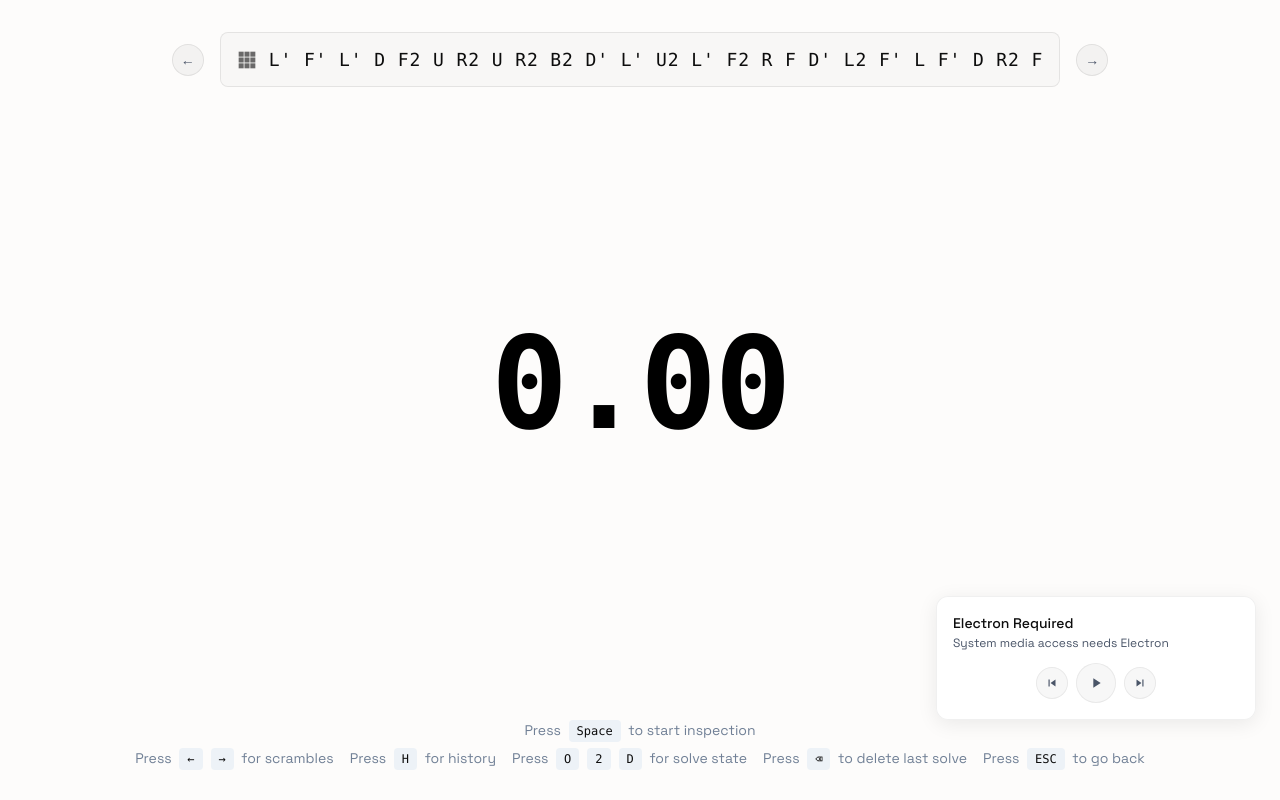
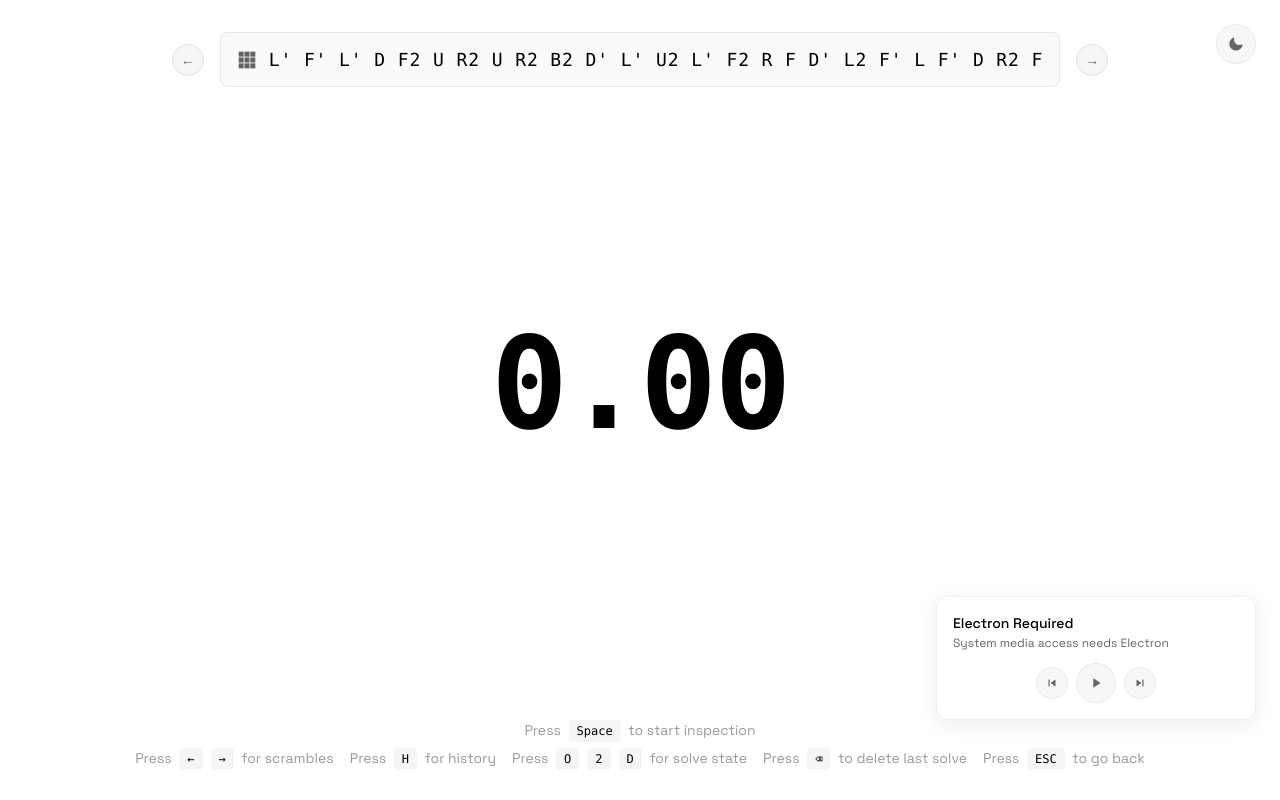
Before and after one commit to priyanshush325/zen-timer, a React (Vite) app: page / in a window 1280 px wide. Both pictures are taken after a click on the button "Get Started". Built offline with nearby package versions, Linux system fonts and the light colour scheme.

Commit message:
feat: light/dark themes

```diff
--- a/src/components/MediaWidget.tsx
+++ b/src/components/MediaWidget.tsx
@@ -12,6 +12,7 @@ interface MediaInfo {
 
 interface MediaWidgetProps {
   isFocused: boolean;
+  theme: 'light' | 'dark';
 }
 
 // Declare the Electron API that we'll add to the main process
@@ -29,9 +30,18 @@ declare global {
   }
 }
 
-const MediaWidget: React.FC<MediaWidgetProps> = ({ isFocused }) => {
+const MediaWidget: React.FC<MediaWidgetProps> = ({ isFocused, theme }) => {
   const [mediaInfo, setMediaInfo] = useState<MediaInfo | null>(null);
   const [isElectron, setIsElectron] = useState(false);
+
+  // Theme variables for MediaWidget
+  const bgColor = theme === 'light' ? 'rgba(255, 255, 255, 0.95)' : 'rgba(31, 31, 31, 0.95)';
+  const borderColor = theme === 'light' ? 'rgba(0, 0, 0, 0.06)' : 'rgba(255, 255, 255, 0.06)';
+  const textPrimary = theme === 'light' ? '#000000' : '#ffffff';
+  const textSecondary = theme === 'light' ? '#666666' : '#a3a3a3';
+  const buttonBg = theme === 'light' ? 'rgba(0, 0, 0, 0.03)' : 'rgba(255, 255, 255, 0.03)';
+  const buttonBgHover = theme === 'light' ? 'rgba(0, 0, 0, 0.06)' : 'rgba(255, 255, 255, 0.06)';
+  const buttonBorder = theme === 'light' ? 'rgba(0, 0, 0, 0.06)' : 'rgba(255, 255, 255, 0.06)';
 
   useEffect(() => {
     // Check if we're running in Electron
@@ -140,10 +150,10 @@ const MediaWidget: React.FC<MediaWidgetProps> = ({ isFocused }) => {
       <div
         className="rounded-xl border p-4 w-80"
         style={{
-          background: 'rgba(255, 255, 255, 0.95)',
+          background: bgColor,
           backdropFilter: 'blur(12px)',
-          borderColor: 'rgba(0, 0, 0, 0.06)',
-          boxShadow: '0 4px 20px rgba(0, 0, 0, 0.08)'
+          borderColor: borderColor,
+          boxShadow: theme === 'light' ? '0 4px 20px rgba(0, 0, 0, 0.08)' : '0 4px 20px rgba(0, 0, 0, 0.3)'
         }}
       >
         {/* Track info section */}
@@ -162,14 +172,14 @@ const MediaWidget: React.FC<MediaWidgetProps> = ({ isFocused }) => {
           <div className="flex-1 min-w-0">
             <div
               className="font-medium text-sm truncate"
-              style={{ color: 'var(--text-primary)' }}
+              style={{ color: textPrimary }}
             >
               {mediaInfo.title}
             </div>
             {mediaInfo.artist && (
               <div
                 className="text-xs truncate mt-0.5"
-                style={{ color: 'var(--text-secondary)' }}
+                style={{ color: textSecondary }}
               >
                 {mediaInfo.artist}
               </div>
@@ -194,15 +204,15 @@ const MediaWidget: React.FC<MediaWidgetProps> = ({ isFocused }) => {
             onClick={handlePrevious}
             className="w-8 h-8 rounded-full flex items-center justify-center transition-colors"
             style={{
-              background: 'rgba(0, 0, 0, 0.03)',
-              color: 'var(--text-secondary)',
-              border: '1px solid rgba(0, 0, 0, 0.06)'
+              background: buttonBg,
+              color: textSecondary,
+              border: `1px solid ${buttonBorder}`
             }}
             onMouseEnter={(e) => {
-              e.currentTarget.style.background = 'rgba(0, 0, 0, 0.06)';
+              e.currentTarget.style.background = buttonBgHover;
             }}
             onMouseLeave={(e) => {
-              e.currentTarget.style.background = 'rgba(0, 0, 0, 0.03)';
+              e.currentTarget.style.background = buttonBg;
             }}
           >
             <svg width="14" height="14" viewBox="0 0 24 24" fill="currentColor">
@@ -214,15 +224,15 @@ const MediaWidget: React.FC<MediaWidgetProps> = ({ isFocused }) => {
             onClick={handlePlayPause}
             className="w-10 h-10 rounded-full flex items-center justify-center transition-colors"
             style={{
-              background: 'rgba(0, 0, 0, 0.03)',
-              color: 'var(--text-secondary)',
-              border: '1px solid rgba(0, 0, 0, 0.06)'
+              background: buttonBg,
+              color: textSecondary,
+              border: `1px solid ${buttonBorder}`
             }}
             onMouseEnter={(e) => {
-              e.currentTarget.style.background = 'rgba(0, 0, 0, 0.06)';
+              e.currentTarget.style.background = buttonBgHover;
             }}
             onMouseLeave={(e) => {
-              e.currentTarget.style.background = 'rgba(0, 0, 0, 0.03)';
+              e.currentTarget.style.background = buttonBg;
             }}
           >
             {mediaInfo.isPlaying ? (
@@ -240,15 +250,15 @@ const MediaWidget: React.FC<MediaWidgetProps> = ({ isFocused }) => {
             onClick={handleNext}
             className="w-8 h-8 rounded-full flex items-center justify-center transition-colors"
             style={{
-              background: 'rgba(0, 0, 0, 0.03)',
-              color: 'var(--text-secondary)',
-              border: '1px solid rgba(0, 0, 0, 0.06)'
+              background: buttonBg,
+              color: textSecondary,
+              border: `1px solid ${buttonBorder}`
             }}
             onMouseEnter={(e) => {
-              e.currentTarget.style.background = 'rgba(0, 0, 0, 0.06)';
+              e.currentTarget.style.background = buttonBgHover;
             }}
             onMouseLeave={(e) => {
-              e.currentTarget.style.background = 'rgba(0, 0, 0, 0.03)';
+              e.currentTarget.style.background = buttonBg;
             }}
           >
             <svg width="14" height="14" viewBox="0 0 24 24" fill="currentColor">
--- a/src/components/Timer.tsx
+++ b/src/components/Timer.tsx
@@ -31,6 +31,7 @@ const Timer: React.FC<TimerProps> = ({ onBackToHome }) => {
   const [deleteConfirmationActive, setDeleteConfirmationActive] = useState(false);
   const [toastFadingOut, setToastFadingOut] = useState(false);
   const [inspectionTime, setInspectionTime] = useState(15);
+  const [theme, setTheme] = useState<'light' | 'dark'>('light');
   const [, forceUpdate] = useState({});
   const scrambleRef = useRef<ScrambleGeneratorRef>(null);
   const inspectionStartRef = useRef<number | null>(null);
@@ -104,6 +105,39 @@ const Timer: React.FC<TimerProps> = ({ onBackToHome }) => {
 
     const sum = actualTimes.reduce((acc, time) => acc + time, 0);
     return sum / actualTimes.length;
+  };
+
+  // Theme management
+  const toggleTheme = () => {
+    const newTheme = theme === 'light' ? 'dark' : 'light';
+    console.log('Toggling theme from', theme, 'to', newTheme);
+    setTheme(newTheme);
+    localStorage.setItem('zen-timer-theme', newTheme);
+  };
+
+  // Load theme from localStorage on mount
+  useEffect(() => {
+    const savedTheme = localStorage.getItem('zen-timer-theme') as 'light' | 'dark' | null;
+    if (savedTheme) {
+      setTheme(savedTheme);
+    }
+  }, []);
+
+  // Theme CSS variables
+  const themeVars = {
+    '--bg-primary': theme === 'light' ? '#ffffff' : '#0f0f0f',
+    '--bg-secondary': theme === 'light' ? 'rgba(255, 255, 255, 0.95)' : 'rgba(15, 15, 15, 0.95)',
+    '--bg-tertiary': theme === 'light' ? 'rgba(255, 255, 255, 0.8)' : 'rgba(31, 31, 31, 0.8)',
+    '--text-primary': theme === 'light' ? '#000000' : '#ffffff',
+    '--text-secondary': theme === 'light' ? '#666666' : '#a3a3a3',
+    '--text-tertiary': theme === 'light' ? '#999999' : '#737373',
+    '--border-light': theme === 'light' ? 'rgba(0, 0, 0, 0.06)' : 'rgba(255, 255, 255, 0.06)',
+    '--border-medium': theme === 'light' ? 'rgba(0, 0, 0, 0.08)' : 'rgba(255, 255, 255, 0.08)',
+    '--gray-100': theme === 'light' ? '#f5f5f5' : '#262626',
+    '--hover-bg': theme === 'light' ? 'rgba(0, 0, 0, 0.03)' : 'rgba(255, 255, 255, 0.03)',
+    '--hover-bg-strong': theme === 'light' ? 'rgba(0, 0, 0, 0.06)' : 'rgba(255, 255, 255, 0.06)',
+    '--shadow-light': theme === 'light' ? 'rgba(0, 0, 0, 0.08)' : 'rgba(0, 0, 0, 0.3)',
+    '--shadow-strong': theme === 'light' ? 'rgba(0, 0, 0, 0.1)' : 'rgba(0, 0, 0, 0.5)'
   };
 
   // Determine if we should be in focused mode (fade out UI)
@@ -297,11 +331,11 @@ const Timer: React.FC<TimerProps> = ({ onBackToHome }) => {
       case 'inspection':
         return inspectionTime <= 3 ? '#ef4444' : '#f59e0b'; // Red if 3 or less, orange otherwise
       case 'running':
-        return '#000000'; // Black
+        return themeVars['--text-primary']; // Use theme-aware color
       case 'stopped':
-        return '#000000'; // Black (neutral after solve)
+        return themeVars['--text-primary']; // Use theme-aware color
       default:
-        return '#000000'; // Black (neutral)
+        return themeVars['--text-primary']; // Use theme-aware color
     }
   };
 
@@ -566,7 +600,53 @@ const Timer: React.FC<TimerProps> = ({ onBackToHome }) => {
 
 
   return (
-    <div className="min-h-screen flex flex-col items-center justify-center relative px-8">
+    <div
+      className="min-h-screen flex flex-col items-center justify-center relative px-8 transition-colors duration-300"
+      style={{
+        ...themeVars,
+        background: 'var(--bg-primary)'
+      } as React.CSSProperties}
+    >
+      {/* Theme toggle */}
+      <button
+        onClick={toggleTheme}
+        className="absolute top-6 right-6 w-10 h-10 rounded-full flex items-center justify-center transition-all duration-300 cursor-pointer z-50"
+        style={{
+          background: theme === 'light' ? 'rgba(0, 0, 0, 0.03)' : 'rgba(255, 255, 255, 0.03)',
+          border: `1px solid ${theme === 'light' ? 'rgba(0, 0, 0, 0.06)' : 'rgba(255, 255, 255, 0.06)'}`,
+          color: theme === 'light' ? '#666666' : '#a3a3a3',
+          opacity: isFocused ? 0 : 1
+        }}
+        onMouseEnter={(e) => {
+          e.currentTarget.style.background = theme === 'light' ? 'rgba(0, 0, 0, 0.06)' : 'rgba(255, 255, 255, 0.06)';
+          e.currentTarget.style.borderColor = theme === 'light' ? 'rgba(0, 0, 0, 0.08)' : 'rgba(255, 255, 255, 0.08)';
+        }}
+        onMouseLeave={(e) => {
+          e.currentTarget.style.background = theme === 'light' ? 'rgba(0, 0, 0, 0.03)' : 'rgba(255, 255, 255, 0.03)';
+          e.currentTarget.style.borderColor = theme === 'light' ? 'rgba(0, 0, 0, 0.06)' : 'rgba(255, 255, 255, 0.06)';
+        }}
+      >
+        {theme === 'light' ? (
+          // Moon icon for switching to dark mode
+          <svg width="16" height="16" viewBox="0 0 24 24" fill="currentColor">
+            <path d="M21.64 13a1 1 0 0 0-1.05-.14 8.05 8.05 0 0 1-3.37.73 8.15 8.15 0 0 1-8.14-8.1 8.59 8.59 0 0 1 .25-2A1 1 0 0 0 8 2.36a10.14 10.14 0 1 0 14 11.69 1 1 0 0 0-.36-1.05z"/>
+          </svg>
+        ) : (
+          // Sun icon for switching to light mode
+          <svg width="16" height="16" viewBox="0 0 24 24" fill="currentColor">
+            <circle cx="12" cy="12" r="4"/>
+            <path d="m12 2v2"/>
+            <path d="m12 20v2"/>
+            <path d="m4.93 4.93 1.41 1.41"/>
+            <path d="m17.66 17.66 1.41 1.41"/>
+            <path d="m2 12h2"/>
+            <path d="m20 12h2"/>
+            <path d="m6.34 17.66-1.41 1.41"/>
+            <path d="m19.07 4.93-1.41 1.41"/>
+          </svg>
+        )}
+      </button>
+
       {/* Scramble display */}
       <div
         className="absolute top-8 left-8 right-8 transition-opacity duration-300"
@@ -616,7 +696,7 @@ const Timer: React.FC<TimerProps> = ({ onBackToHome }) => {
                     }}
                     onClick={() => setSelectedSolve(solve)}
                     onMouseEnter={(e) => {
-                      e.currentTarget.style.background = 'rgba(0, 0, 0, 0.05)';
+                      e.currentTarget.style.background = 'var(--hover-bg-strong)';
                     }}
                     onMouseLeave={(e) => {
                       e.currentTarget.style.background = 'transparent';
@@ -897,12 +977,12 @@ const Timer: React.FC<TimerProps> = ({ onBackToHome }) => {
           <div
             className="h-full rounded-xl backdrop-blur-sm border flex flex-col overflow-hidden"
             style={{
-              background: 'rgba(255, 255, 255, 0.95)',
-              borderColor: 'rgba(0, 0, 0, 0.08)',
-              boxShadow: '0 20px 40px rgba(0, 0, 0, 0.08), 0 8px 16px rgba(0, 0, 0, 0.04)'
+              background: 'var(--bg-secondary)',
+              borderColor: 'var(--border-medium)',
+              boxShadow: theme === 'light' ? '0 20px 40px rgba(0, 0, 0, 0.08), 0 8px 16px rgba(0, 0, 0, 0.04)' : '0 20px 40px rgba(0, 0, 0, 0.3), 0 8px 16px rgba(0, 0, 0, 0.2)'
             }}
           >
-            <div className="px-6 py-4 bg-white bg-opacity-50">
+            <div className="px-6 py-4" style={{ background: 'var(--bg-tertiary)' }}>
               <div className="flex items-center justify-between">
                 <h2 className="text-sm font-medium tracking-wide uppercase" style={{ color: 'var(--text-tertiary)' }}>
                   History
@@ -911,14 +991,14 @@ const Timer: React.FC<TimerProps> = ({ onBackToHome }) => {
                   onClick={() => setShowHistory(false)}
                   className="w-6 h-6 rounded-full flex items-center justify-center text-xs transition-colors"
                   style={{
-                    background: 'rgba(0, 0, 0, 0.04)',
+                    background: 'var(--hover-bg)',
                     color: 'var(--text-secondary)'
                   }}
                   onMouseEnter={(e) => {
-                    e.currentTarget.style.background = 'rgba(0, 0, 0, 0.08)';
+                    e.currentTarget.style.background = 'var(--hover-bg-strong)';
                   }}
                   onMouseLeave={(e) => {
-                    e.currentTarget.style.background = 'rgba(0, 0, 0, 0.04)';
+                    e.currentTarget.style.background = 'var(--hover-bg)';
                   }}
                 >
                   ×
@@ -927,10 +1007,10 @@ const Timer: React.FC<TimerProps> = ({ onBackToHome }) => {
             </div>
 
             <div className="flex-1 flex flex-col min-h-0">
-              <div className="px-6 py-3 bg-white bg-opacity-30">
+              <div className="px-6 py-3" style={{ background: 'var(--bg-tertiary)' }}>
                 {/* Session Mean */}
                 {solveHistory.length > 0 && (
-                  <div className="mb-3 pb-3 border-b border-black border-opacity-5">
+                  <div className="mb-3 pb-3 border-b" style={{ borderColor: 'var(--border-light)' }}>
                     <div className="text-xs font-medium mb-1" style={{ color: 'var(--text-secondary)' }}>
                       Session Mean
                     </div>
@@ -953,14 +1033,14 @@ const Timer: React.FC<TimerProps> = ({ onBackToHome }) => {
                       className="text-xs px-2 py-1 rounded transition-colors"
                       style={{
                         color: 'var(--text-tertiary)',
-                        background: 'rgba(0, 0, 0, 0.04)'
+                        background: 'var(--hover-bg)'
                       }}
                       onMouseEnter={(e) => {
                         e.currentTarget.style.background = 'rgba(239, 68, 68, 0.1)';
                         e.currentTarget.style.color = '#ef4444';
                       }}
                       onMouseLeave={(e) => {
-                        e.currentTarget.style.background = 'rgba(0, 0, 0, 0.04)';
+                        e.currentTarget.style.background = 'var(--hover-bg)';
                         e.currentTarget.style.color = 'var(--text-tertiary)';
                       }}
                     >
@@ -970,7 +1050,10 @@ const Timer: React.FC<TimerProps> = ({ onBackToHome }) => {
                 </div>
               </div>
 
-              <div className="flex-1 overflow-y-auto">
+              <div
+                className="flex-1 overflow-y-auto"
+                style={{ background: 'var(--bg-tertiary)' }}
+              >
                 {solveHistory.length === 0 ? (
                   <div className="flex items-center justify-center h-full">
                     <div className="text-center">
@@ -998,8 +1081,8 @@ const Timer: React.FC<TimerProps> = ({ onBackToHome }) => {
                           onClick={() => setSelectedSolve(solve)}
                           onMouseEnter={(e) => {
                             if (!highlighting.isFastest && !highlighting.isSlowest) {
-                              e.currentTarget.style.background = 'rgba(0, 0, 0, 0.03)';
-                              e.currentTarget.style.borderColor = 'rgba(0, 0, 0, 0.08)';
+                              e.currentTarget.style.background = 'var(--hover-bg)';
+                              e.currentTarget.style.borderColor = 'var(--border-medium)';
                             }
                           }}
                           onMouseLeave={(e) => {
@@ -1090,7 +1173,8 @@ const Timer: React.FC<TimerProps> = ({ onBackToHome }) => {
           onClick={() => setSelectedSolve(null)}
         >
           <div
-            className="bg-white rounded-xl p-6 max-w-md w-full mx-4 shadow-2xl"
+            className="rounded-xl p-6 max-w-md w-full mx-4 shadow-2xl"
+            style={{ background: 'var(--bg-primary)' }}
             onClick={(e) => e.stopPropagation()}
           >
             <div className="flex items-center justify-between mb-6">
@@ -1101,14 +1185,14 @@ const Timer: React.FC<TimerProps> = ({ onBackToHome }) => {
                 onClick={() => setSelectedSolve(null)}
                 className="w-8 h-8 rounded-full flex items-center justify-center text-lg transition-colors"
                 style={{
-                  background: 'rgba(0, 0, 0, 0.04)',
+                  background: 'var(--hover-bg)',
                   color: 'var(--text-secondary)'
                 }}
                 onMouseEnter={(e) => {
-                  e.currentTarget.style.background = 'rgba(0, 0, 0, 0.08)';
+                  e.currentTarget.style.background = 'var(--hover-bg-strong)';
                 }}
                 onMouseLeave={(e) => {
-                  e.currentTarget.style.background = 'rgba(0, 0, 0, 0.04)';
+                  e.currentTarget.style.background = 'var(--hover-bg)';
                 }}
               >
                 ×
@@ -1139,7 +1223,7 @@ const Timer: React.FC<TimerProps> = ({ onBackToHome }) => {
 
                   <div
                     className="p-4 rounded-lg"
-                    style={{ background: 'rgba(0, 0, 0, 0.02)' }}
+                    style={{ background: 'var(--hover-bg)' }}
                   >
                     <div className="text-sm font-medium mb-2" style={{ color: 'var(--text-secondary)' }}>
                       Scramble
@@ -1166,7 +1250,7 @@ const Timer: React.FC<TimerProps> = ({ onBackToHome }) => {
                             background: currentSolve.state === state ?
                               (state === 'dnf' ? 'rgba(239, 68, 68, 0.1)' :
                                state === 'plus2' ? 'rgba(245, 158, 11, 0.1)' :
-                               'rgba(34, 197, 94, 0.1)') : 'rgba(0, 0, 0, 0.04)',
+                               'rgba(34, 197, 94, 0.1)') : 'var(--hover-bg)',
                             color: currentSolve.state === state ?
                               (state === 'dnf' ? '#ef4444' :
                                state === 'plus2' ? '#f59e0b' :
@@ -1178,12 +1262,12 @@ const Timer: React.FC<TimerProps> = ({ onBackToHome }) => {
                           }}
                           onMouseEnter={(e) => {
                             if (currentSolve.state !== state) {
-                              e.currentTarget.style.background = 'rgba(0, 0, 0, 0.08)';
+                              e.currentTarget.style.background = 'var(--hover-bg-strong)';
                             }
                           }}
                           onMouseLeave={(e) => {
                             if (currentSolve.state !== state) {
-                              e.currentTarget.style.background = 'rgba(0, 0, 0, 0.04)';
+                              e.currentTarget.style.background = 'var(--hover-bg)';
                             }
                           }}
                         >
@@ -1195,7 +1279,7 @@ const Timer: React.FC<TimerProps> = ({ onBackToHome }) => {
 
                   <div
                     className="p-3 rounded-lg"
-                    style={{ background: 'rgba(0, 0, 0, 0.02)' }}
+                    style={{ background: 'var(--hover-bg)' }}
                   >
                     <div className="text-xs" style={{ color: 'var(--text-tertiary)' }}>
                       Raw Time: {formatTime(currentSolve.time)}
@@ -1242,10 +1326,11 @@ const Timer: React.FC<TimerProps> = ({ onBackToHome }) => {
           }}
         >
           <div
-            className="bg-white rounded-lg shadow-2xl border px-6 py-4"
+            className="rounded-lg shadow-2xl border px-6 py-4"
             style={{
+              background: 'var(--bg-primary)',
               borderColor: 'rgba(239, 68, 68, 0.2)',
-              boxShadow: '0 20px 40px rgba(0, 0, 0, 0.15), 0 8px 16px rgba(0, 0, 0, 0.08)'
+              boxShadow: theme === 'light' ? '0 20px 40px rgba(0, 0, 0, 0.15), 0 8px 16px rgba(0, 0, 0, 0.08)' : '0 20px 40px rgba(0, 0, 0, 0.4), 0 8px 16px rgba(0, 0, 0, 0.2)'
             }}
           >
             <div className="text-sm font-medium" style={{ color: 'var(--text-primary)' }}>
@@ -1293,7 +1378,7 @@ const Timer: React.FC<TimerProps> = ({ onBackToHome }) => {
       }} />
 
       {/* Media Widget */}
-      <MediaWidget isFocused={isFocused} />
+      <MediaWidget isFocused={isFocused} theme={theme} />
     </div>
   );
 };
```
